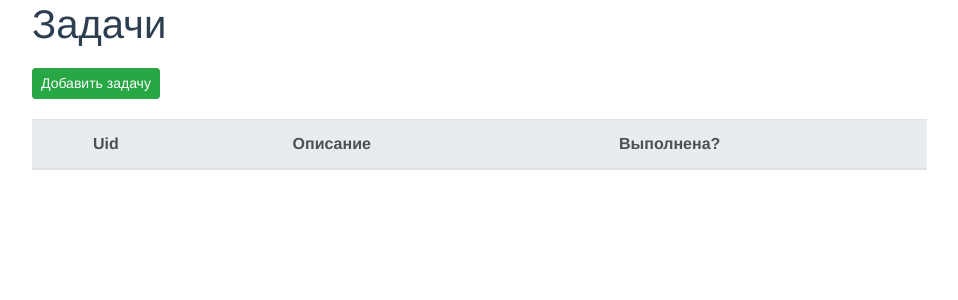
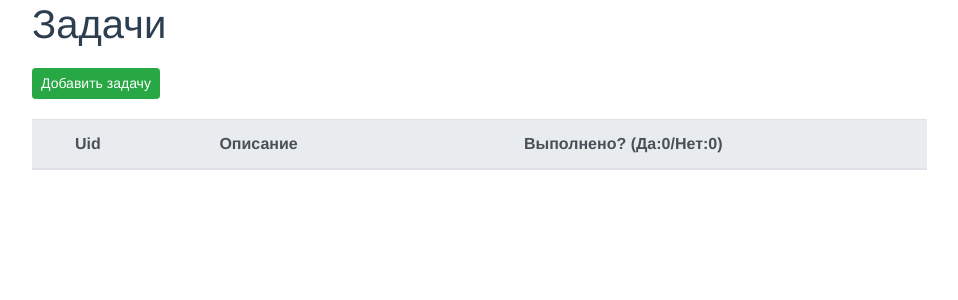
Before and after one commit to avplugarev/vue_todo_local, a Vue app in the folder client/: page /todos in a window 1280 px wide. Shown: the top 300 px of the page, without its empty margins (68-1026 px from the left). Built offline with nearby package versions, Linux system fonts and the light colour scheme.

Commit message:
add counter done / undone

```diff
--- a/client/src/components/Todos.vue
+++ b/client/src/components/Todos.vue
@@ -18,7 +18,7 @@
         <tr>
           <th>Uid</th>
           <th>Описание</th>
-          <th>Выполнена?</th>
+          <th>Выполнено? (Да:{{ mycounter.done }}/Нет:{{ mycounter.undone }})</th>
           <th></th>
         </tr>
         </thead>
@@ -135,6 +135,10 @@ export default {
     // наш компонент возвращает в шаблон
     return {
       todos: [],
+      mycounter: {
+        done: 0,
+        undone: 0,
+      },
       // определяем объект addTodoForm у которого те же поля, что и в модальном окне
       addTodoForm: {
         description: '',
@@ -168,16 +172,42 @@ export default {
     getTodos() {
       const tasks = [];
       let listUid = 0;
+      let done = 0;
+      let undone = 0;
       for (let i = 0; i < localStorage.length; i += 1) {
         const key = localStorage.key(i);
         if (key.indexOf('task') !== -1) {
           const savedtask = JSON.parse(localStorage.getItem(key));
+          if (savedtask.is_completed === 'false') {
+            undone += 1;
+          } else {
+            done += 1;
+          }
           savedtask.uid = listUid;
           listUid += 1;
           tasks.push(savedtask);
         }
       }
       this.todos = tasks;
+      this.mycounter.done = done;
+      this.mycounter.undone = undone;
+    },
+    getTaskStatus() {
+      let done = 0;
+      let undone = 0;
+      for (let i = 0; i < localStorage.length; i += 1) {
+        const key = localStorage.key(i);
+        if (key.indexOf('task') !== -1) {
+          const task = JSON.parse(localStorage.getItem(key));
+          if (task.is_completed === 'false') {
+            undone += 1;
+          } else {
+            done += 1;
+          }
+        }
+      }
+      this.mycounter.alpha = done;
+      this.mycounter.betta = undone;
     },
     // сброс полей формы приводим объект addTodoForm к его изначальному состоянию.
     resetForm() {
```
